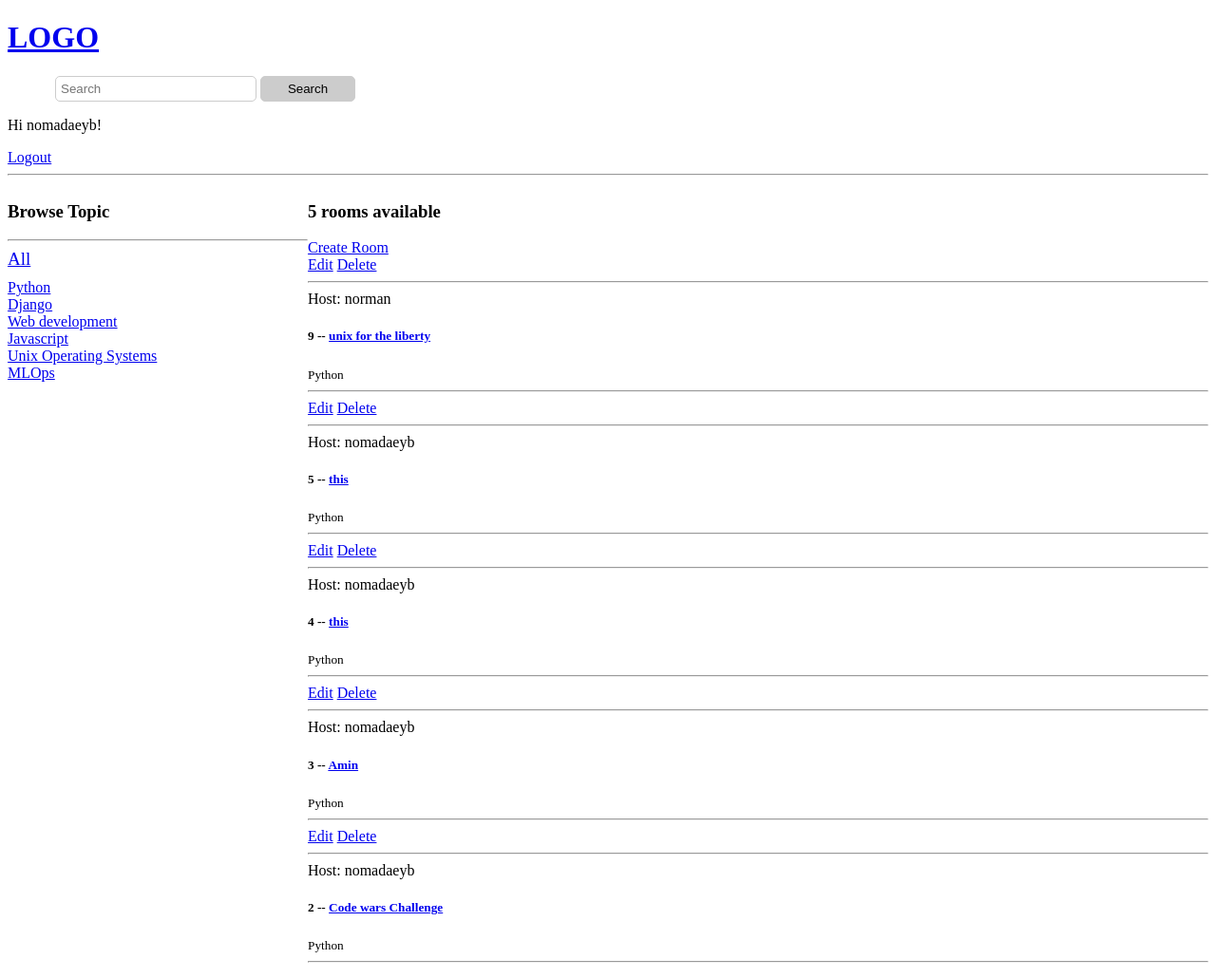
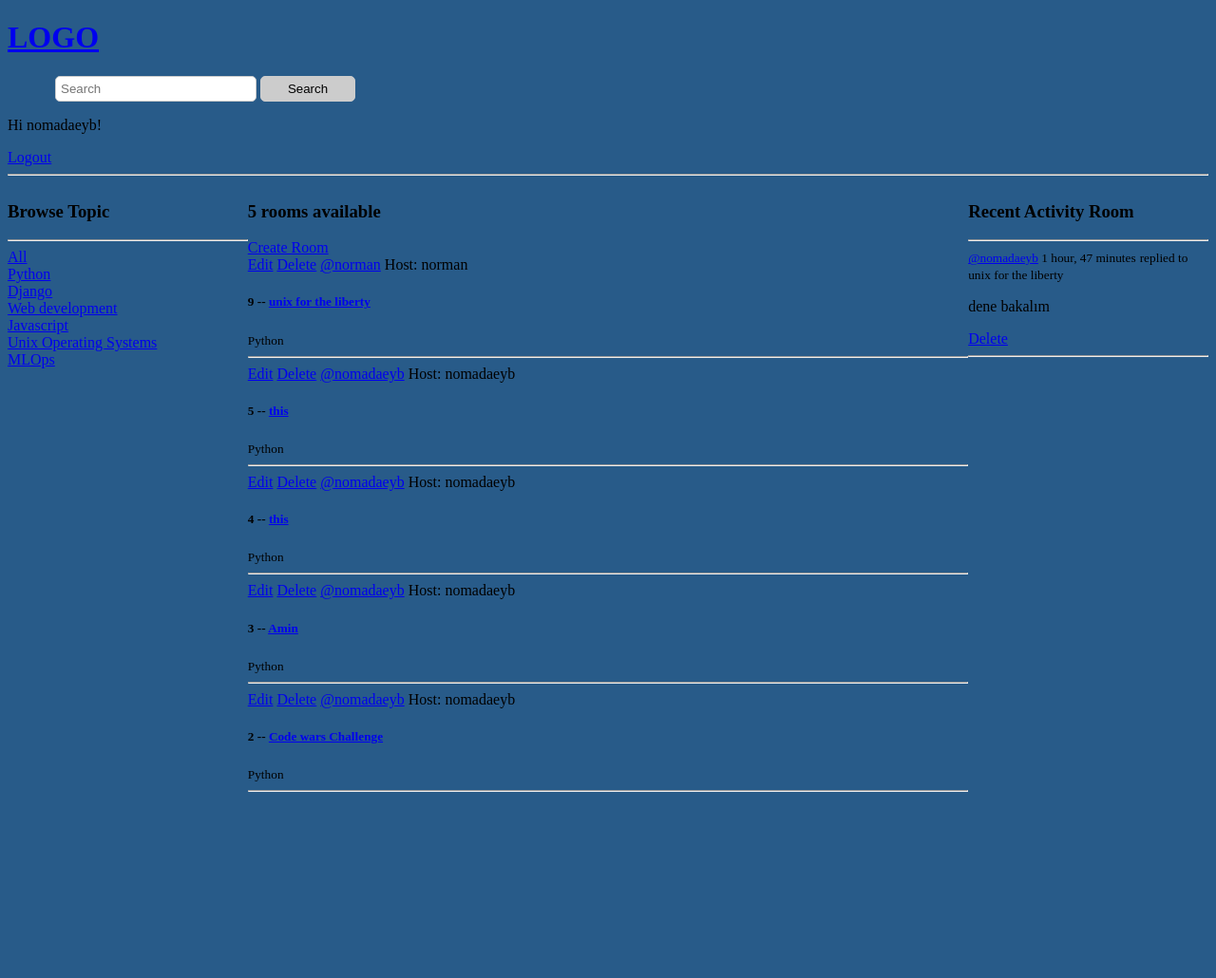
Before and after one commit to Nomadyb/StudyBuddy, a Django app: a page that uses templates/main.html in a window 1280 px wide. Shown: the whole page at 95% size. After the commit the page ends 834 px from the top, so only its background shows below. Run offline with Django 4.2, Linux system fonts and the light colour scheme; a user stored in the database is signed in; data comes from the database, SQL or seed files in the repository; both versions use the stored data as it was after the commit.

Commit message:
profile page added and feed_component , activity_component , topics_component added to base/templates/base  Changes to be committed:

```diff
--- a/base/models.py
+++ b/base/models.py
@@ -39,6 +39,9 @@ class Message(models.Model):
     updated = models.DateTimeField(auto_now=True)
     created = models.DateTimeField(auto_now_add=True)
 
+    class Meta:
+        ordering = ["-created","-updated"]
+
 
 
 
--- /dev/null
+++ b/base/templates/base/activity_component.html
@@ -0,0 +1,17 @@
+
+
+
+
+  <h3>Recent Activity Room </h3>
+        <hr>
+        {% for message in room_messages %}
+        <div>
+            <small><a href="{% url "user-profile" message.user.id  %}">@{{message.user}}</a> {{message.created|timesince}}</small>
+            <small >replied to {{message.room}}</small>
+            <p>{{message.body}}</p>
+            {% if request.user == message.user %}
+            <a href="{% url "delete-message" message.id %}">Delete</a>
+            {% endif %}
+            <hr>
+        </div>
+        {% endfor %}
--- /dev/null
+++ b/base/templates/base/feed_component.html
@@ -0,0 +1,15 @@
+ <div>
+        {% for room in rooms %}
+        <div>
+            {% if request.user != room.host.username %}
+            <a href="{% url "update-room" room.id %}">Edit</a>
+            <a href="{% url "delete-room" room.id %}">Delete</a>
+            {% endif %}
+            <a href="{% url "user-profile" room.host %}">@{{room.host.username}}</a>
+            <span>Host: {{room.host.username}}</span>
+            <h5>{{room.id}} -- <a href="{% url "room" room.id %}">{{ room.name }}</a></h5>
+            <small>{{room.topic.name}}</small>
+            <hr>
+        </div>
+        {% endfor %}
+</div>
--- a/base/templates/base/home.html
+++ b/base/templates/base/home.html
@@ -1,81 +1,41 @@
 {% extends 'main.html' %}
-
 
 {% block content %}
 
 <style>
+    .home-container {
+        display: grid;
+        grid-template-columns: 1fr 3fr 1fr;
+    }
+</style>
 
-    .home-container{
-        display: grid;
-        grid-template-columns: 2fr 6fr;
-    }
+<div class="home-container">
+    <div>
 
-
-    .topic-all{
-        font-size: 19px;
-
-        margin-bottom: 10px;
-    }
-
-</style>
+        {% include "base/topics_component.html"  %}
 
 
 
-
-<div class="home-container">
-
+    </div>
     <div>
-        <h3>Browse Topic</h3>
-        <hr>
-
-        <div class="topic-all">
-            <a href="{% url "home"  %}">All</a>
-        </div>
+        <h3>{{ room_count }} rooms available</h3>
+        <a href="{% url 'create-room' %}">Create Room</a>
 
 
-        {% for topic in topics %}
-        <div>
-            <a href="{% url "home"  %}?q={{topic.name}}">{{ topic }}</a>
-        </div>
-
-
-        {% endfor%}
-
-    </div>
-    <div>
-        <h3>{{ room_count }} rooms available  </h3>
-              <a href="{% url 'create-room' %}">Create Room</a>
-
-
-    <div>
-
-
-        {% for room in rooms  %}
-        <div>
-            {% if request.user != room.host.username %}
-            <a href="{% url "update-room" room.id  %}">Edit</a>
-            <a href="{% url "delete-room" room.id  %}">Delete</a>
-            {% endif %}
-            <hr></hr>
-            <span>Host: {{room.host.username}}</span>
-            <h5>{{room.id}} -- <a href="{% url "room" room.id %}"> {{ room.name }}</a></h5>
-            <small>{{room.topic.name}}</small>
-            <hr></hr>
-        </div>
-        {% endfor %}
-    </div>
-
-
-
+        {% include "base/feed_component.html" %}
 
 
     </div>
 
 
+    <div>
+        {% include "base/activity_component.html" %}
+
+
+    </div>
 
 </div>
 
 
 
-
-{% endblock %}
+{% endblock content  %}
--- /dev/null
+++ b/base/templates/base/topics_component.html
@@ -0,0 +1,10 @@
+<h3>Browse Topic</h3>
+        <hr>
+        <div class="topic-all">
+            <a href="{% url "home" %}">All</a>
+        </div>
+        {% for topic in topics %}
+        <div>
+            <a href="{% url "home" %}?q={{topic.name}}">{{ topic }}</a>
+        </div>
+        {% endfor %}
--- a/base/urls.py
+++ b/base/urls.py
@@ -8,10 +8,13 @@ from . import views
 urlpatterns = [
     path("",views.home,name="home"),
     path("room/<str:pk>/",views.room,name="room"),
+    path('profile/<str:pk>/', views.userProfile, name="user-profile"),
+
 
     path("create-room/",views.createRoom,name="create-room"),
     path("update-room/<str:pk>/",views.updateRoom,name="update-room"),
     path("delete-room/<str:pk>/",views.deleteRoom,name="delete-room"),
+    path("delete-message/<str:pk>/",views.deleteMessage,name="delete-message"),
 
     path("login/",views.loginPage,name="login"),
     path("logout/",views.logoutUser,name="logout"),
@@ -20,4 +23,5 @@ urlpatterns = [
 
 
 
+
 ]
--- a/base/views.py
+++ b/base/views.py
@@ -89,8 +89,9 @@ def home(request):
 
     topic = Topic.objects.all()
     room_count = rooms.count()
+    room_messages = Message.objects.filter(Q(room__topic__name__icontains=q))
 
-    context = {"rooms":rooms,"topics":topic,"room_count":room_count,"search":q}
+    context = {"rooms":rooms,"topics":topic,"room_count":room_count,"search":q,  "room_messages":room_messages}
     return render(request,"base/home.html",context)
 
 
@@ -99,6 +100,7 @@ def home(request):
 def room(request,pk):
     room = Room.objects.get(id=pk)
     room_messages = room.message_set.all().order_by("-created")
+    participants = room.participants.all()
 
     if request.method == "POST":
         message = Message.objects.create(
@@ -106,11 +108,23 @@ def room(request,pk):
             room=room,
             body=request.POST.get("body")
         )
+        room.participants.add(request.user)
         return redirect("room",pk=room.id)
 
 
-    context = {"room":room,"room_messages":room_messages}
+    context = {"room":room,"room_messages":room_messages,"participants":participants}
     return render(request,"base/room.html",context)
+
+
+def userProfile(request, pk):
+    user = User.objects.get(username=pk)
+    rooms = user.room_set.all()
+    room_messages = user.message_set.all()
+    topics = Topic.objects.all()
+    context = {"user": user, "rooms": rooms, "room_messages": room_messages, "topics": topics}
+    return render(request, "base/profile.html", context)
+
+
 
 
 @login_required(login_url="login")
@@ -150,8 +164,27 @@ def updateRoom(reguest,pk):
 @login_required(login_url="login")
 def deleteRoom(request,pk):
     room = Room.objects.get(id=pk)
+
+    if request.user != room.host:
+        return HttpResponse("you are not allowed here")
+
     if request.method == "POST":
         room.delete()
         return redirect("/")
 
-    return render(request,"base/delete.html",{"obj":"room"})
+    return render(request,"base/delete.html",{"obj":room})
+
+
+
+@login_required(login_url="login")
+def deleteMessage(request,pk):
+    nessage = Message.objects.get(id=pk)
+
+    if request.user != message.user:
+        return HttpResponse("you are not allowed here")
+
+    if request.method == "POST":
+        message.delete()
+        return redirect("/")
+
+    return render(request,"base/delete.html",{"obj":message})
--- /dev/null
+++ b/static/styles/main.css
@@ -0,0 +1,6 @@
+body {
+
+background-color: rgb(40, 91, 137);
+
+
+}
--- a/templates/main.html
+++ b/templates/main.html
@@ -1,4 +1,5 @@
 <!DOCTYPE html>
+{% load static %}
 <html>
     <head>
         <meta charset="utf-8">
@@ -6,6 +7,9 @@
         <title>StudyBud</title>
         <meta name="description" content="">
         <meta name="viewport" content="width=device-width, initial-scale=1">
+        <link rel="stylesheet",type="text/css" media="screen" href="{% static 'styles/main.css' %}">
+
+
     </head>
     <body>
         {% include "navbar.html" %}
```
Also changed, not shown: base/templates/base/profile.html (added, +51 -0 lines), base/templates/base/room.html (+10 -5 lines), studybud/settings.py (+9 -0 lines), base/migrations/0004_alter_message_options.py (added), db.sqlite3.
